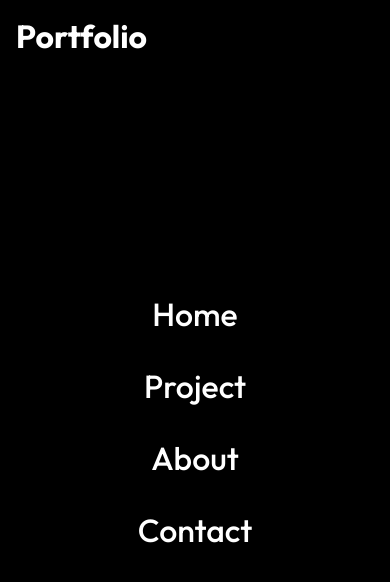
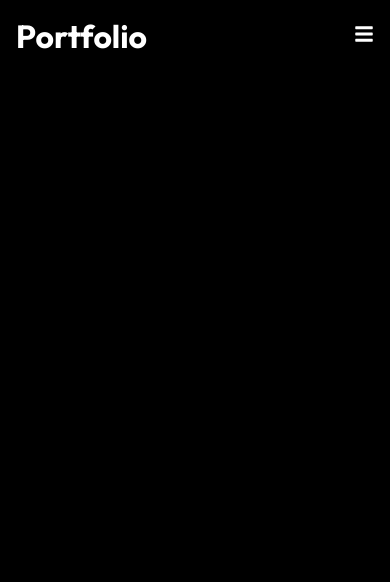
Before and after one commit to meiddiel/portfolio, a React (Create React App) app: page / in a window 390 px wide. Shown: the top 582 px of the page. Built offline with nearby package versions, Linux system fonts and the light colour scheme.

Commit message:
Navbar responsive

```diff
--- a/src/components/Navbar.js
+++ b/src/components/Navbar.js
@@ -1,14 +1,17 @@
 import "./NavbarStyles.css";
-import React from "react";
+import React, { useState } from "react";
 import { Link } from "react-router-dom";
+import { FaBars, FaTimes } from "react-icons/fa";
 
 const Navbar = () => {
+  const [click, setClick] = useState(false);
+  const handleClick = () => setClick(!click);
   return (
     <div className="header">
       <Link to="/">
         <h1>Portfolio</h1>
       </Link>
-      <ul className="nav-menu">
+      <ul className={click ? "nav-menu active" : "nav-menu"}>
         <li>
           <Link to="/">Home</Link>
         </li>
@@ -22,6 +25,14 @@
           <Link to="/contact">Contact</Link>
         </li>
       </ul>
+      <div className="hamburger" onClick={handleClick}>
+        {click ? (
+          <FaTimes size={20} style={{ color: "#fff" }} />
+        ) : (
+
+          <FaBars size={20} style={{ color: "#fff" }} />
+        )}
+      </div>
     </div>
   );
 }
--- a/src/components/NavbarStyles.css
+++ b/src/components/NavbarStyles.css
@@ -18,6 +18,10 @@
   font-weight: 500;
 }
 
+.hamburger {
+  display: none;
+}
+
 @media screen and (max-width: 1040px) {
   .nav-menu{
     flex-direction: column;
@@ -28,8 +32,23 @@
     background: rgba(0, 0, 0, 0.9);
     position: absolute;
     top: 0;
+    left: -100%;
+    z-index: -3;
+    transition: 0.3s;
+  }
+
+  .nav-menu.active {
+    flex-direction: column;
+    justify-content: center;
+    align-items: center;
+    width: 100%;
+    height: 100vh;
+    background: rgba(0, 0, 0, 0.9);
+    position: absolute;
+    top: 0;
     left: 0;
     z-index: -3;
+
   }
 
   .nav-menu li {
@@ -39,4 +58,8 @@
   .nav-menu li a {
     font-size: 2rem;
   }
+
+  .hamburger {
+    display: initial;
+  }
 }
```
